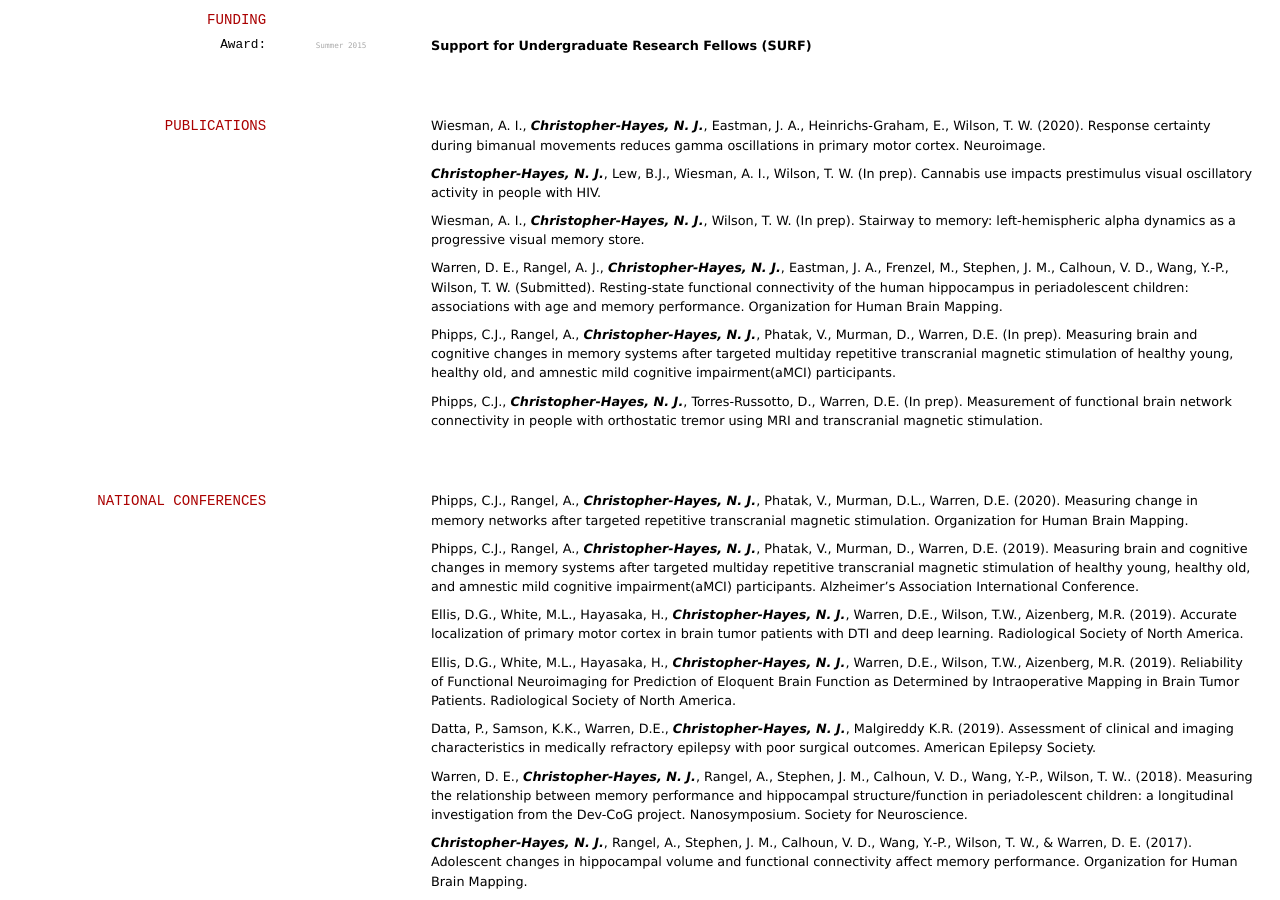
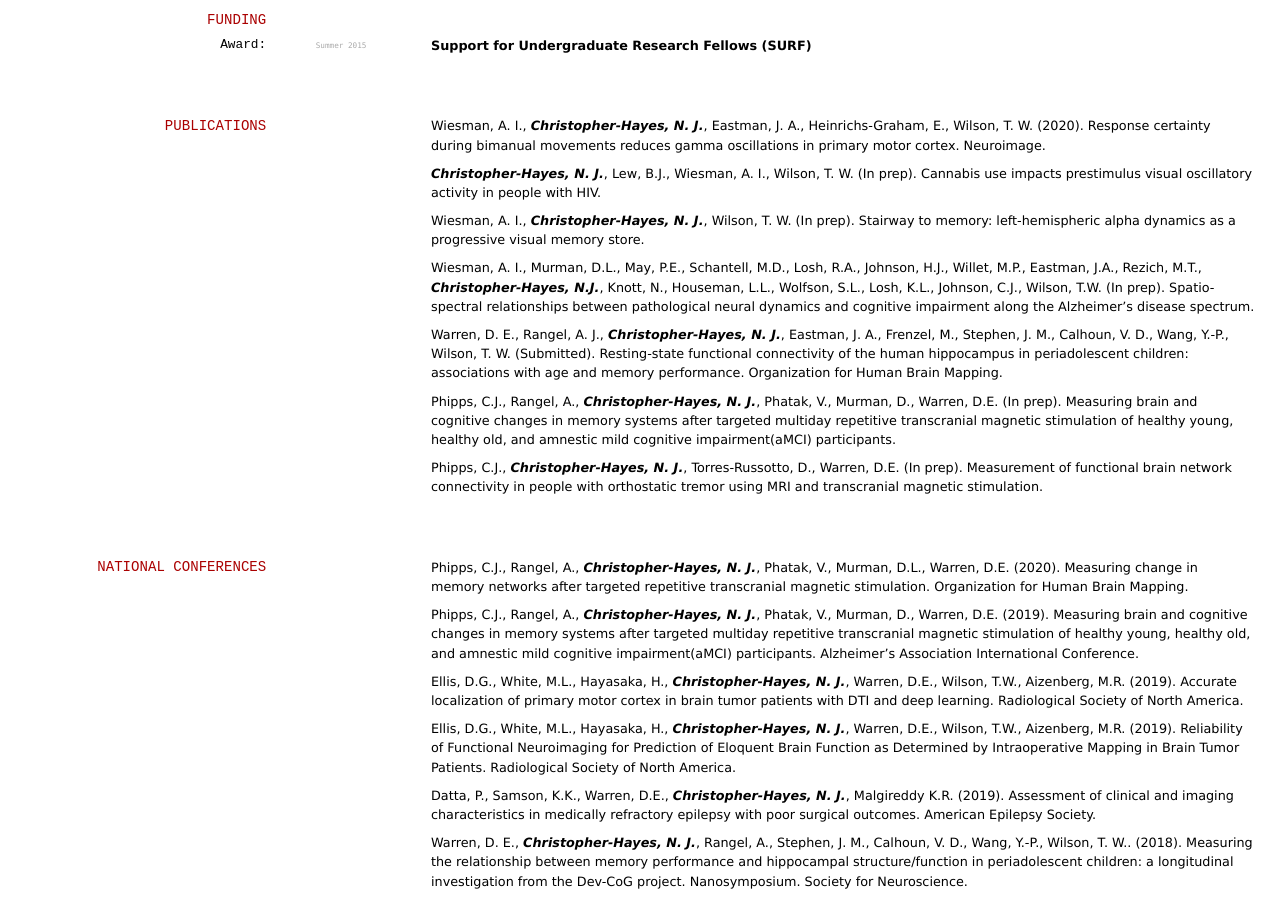
Before and after one commit to nichrishayes/cv, a Jekyll site: the page built from index.md, in a window 1280 px wide and 900 px high, scrolled down 1615 px. Built offline with Jekyll 4.4.1, drawn with Linux system fonts in a browser that asks for light colours.

Commit message:
added dmap meg manuscript in prep

```diff
--- a/index.md
+++ b/index.md
@@ -90,6 +90,8 @@ Wiesman, A. I., *Christopher-Hayes, N. J.*, Eastman, J. A., Heinrichs-Graham, E.
 *Christopher-Hayes, N. J.*, Lew, B.J., Wiesman, A. I., Wilson, T. W. (In prep). Cannabis use impacts prestimulus visual oscillatory activity in people with HIV.
 
 Wiesman, A. I., *Christopher-Hayes, N. J.*, Wilson, T. W. (In prep). Stairway to memory: left-hemispheric alpha dynamics as a progressive visual memory store.
+
+Wiesman, A. I., Murman, D.L., May, P.E., Schantell, M.D., Losh, R.A., Johnson, H.J., Willet, M.P., Eastman, J.A., Rezich, M.T., *Christopher-Hayes, N.J.*, Knott, N., Houseman, L.L., Wolfson, S.L., Losh, K.L., Johnson, C.J., Wilson, T.W. (In prep). Spatio-spectral relationships between pathological neural dynamics and cognitive impairment along the Alzheimer's disease spectrum.
 
 Warren, D. E., Rangel, A. J., *Christopher-Hayes, N. J.*, Eastman, J. A., Frenzel, M., Stephen, J. M., Calhoun, V. D., Wang, Y.-P., Wilson, T. W. (Submitted). Resting-state functional connectivity of the human hippocampus in periadolescent children: associations with age and memory performance. Organization for Human Brain Mapping.
 
```
Also changed, not shown: 1 other file.
